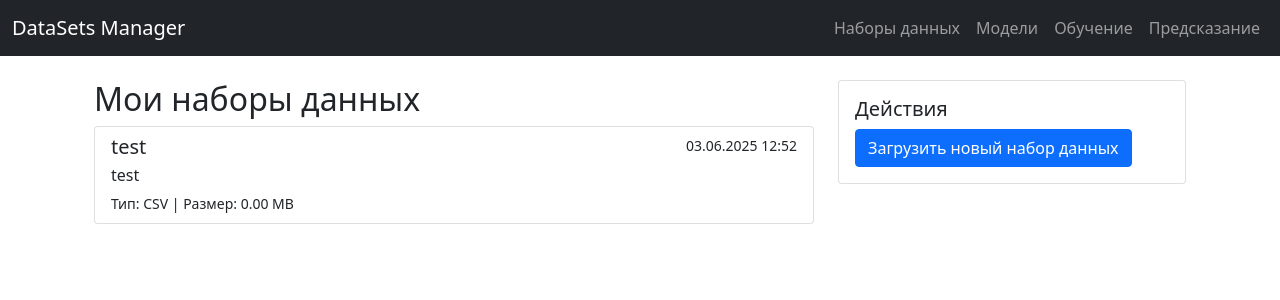
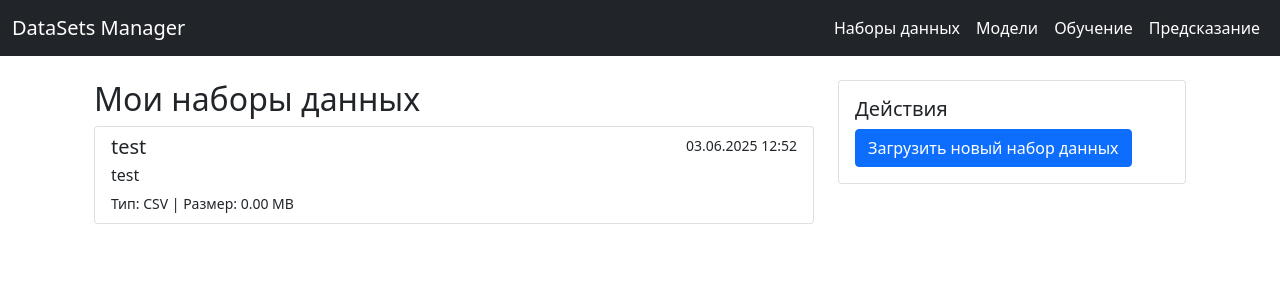
Before and after one commit to hbiop/nn_diplom, a Django app: page /datasets/ in a window 1280 px wide. Shown: the top 300 px of the page. Run offline with Django 5.2, Linux system fonts and the light colour scheme; data comes from the database, SQL or seed files in the repository.

Commit message:
Элементы навигации перекрашены в белый

```diff
--- a/diplom/datasets/templates/base.html
+++ b/diplom/datasets/templates/base.html
@@ -10,23 +10,23 @@
     <header class="bg-dark text-white">
         <nav class="navbar navbar-expand-lg navbar-dark bg-dark">
             <div class="container-fluid">
-                <a class="navbar-brand" href="{% url 'dataset_list' %}">DataSets Manager</a>
+                <a class="navbar-brand text-white" href="{% url 'dataset_list' %}">DataSets Manager</a>
                 <button class="navbar-toggler" type="button" data-bs-toggle="collapse" data-bs-target="#navbarNav">
                     <span class="navbar-toggler-icon"></span>
                 </button>
                 <div class="collapse navbar-collapse" id="navbarNav">
                     <ul class="navbar-nav ms-auto">
                         <li class="nav-item">
-                            <a class="nav-link" href="{% url 'dataset_list' %}">Наборы данных</a>
+                            <a class="nav-link text-white" href="{% url 'dataset_list' %}">Наборы данных</a>
                         </li>
                         <li class="nav-item">
-                            <a class="nav-link" href="{% url 'model_list' %}">Модели</a>
+                            <a class="nav-link text-white" href="{% url 'model_list' %}">Модели</a>
                         </li>
                         <li class="nav-item">
-                            <a class="nav-link" href="{% url 'session_list' %}">Обучение</a>
+                            <a class="nav-link text-white" href="{% url 'session_list' %}">Обучение</a>
                         </li>
                         <li class="nav-item">
-                            <a class="nav-link" href="{% url 'predict_sessions_list' %}">Предсказание</a>
+                            <a class="nav-link text-white" href="{% url 'predict_sessions_list' %}">Предсказание</a>
                         </li>
                     </ul>
                 </div>
```
